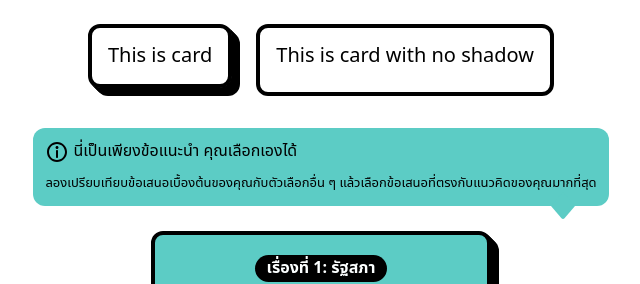
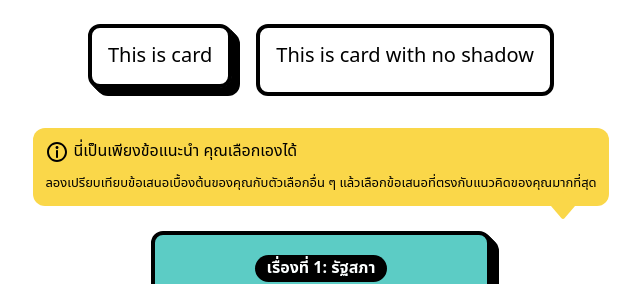
Before and after one commit to wevisdemo/conlab, a Next.js app: page /internal/catalog in a window 1280 px wide. Shown: the part 920-1204 px from the top of the page, without its empty margins (319-959 px from the left). Built offline with nearby package versions, Linux system fonts and the light colour scheme; no server answers.

Commit message:
Update result page style

```diff
--- a/components/result/hint.tsx
+++ b/components/result/hint.tsx
@@ -1,7 +1,7 @@
 const Hint = () => {
   return (
     <div className="z-10 -mb-5">
-      <div className={'flex flex-col rounded-xl bg-blue-300 text-black'}>
+      <div className={'flex flex-col rounded-xl bg-yellow-400 text-black'}>
         <div
           className={
             'flex flex-inline items-center text-center pl-[14px] pt-[14px]'
@@ -38,7 +38,7 @@ const Hint = () => {
       </div>
       <div className="mt-[-14px] grid justify-items-stretch">
         <svg
-          className=" justify-self-end mr-[34px]"
+          className=" justify-self-end mr-[34px] text-yellow-400"
           width="24"
           height="27"
           viewBox="0 0 24 27"
@@ -47,7 +47,7 @@ const Hint = () => {
         >
           <path
             d="M24 14L13.5185 26.2284C12.7203 27.1596 11.2797 27.1596 10.4815 26.2284L0 14L12 0L24 14Z"
-            fill="#5CCCC5"
+            className="fill-current"
           />
         </svg>
       </div>
--- a/components/result/suggested-options.tsx
+++ b/components/result/suggested-options.tsx
@@ -11,11 +11,11 @@ const SuggestedOptions: FunctionComponent<SuggestedOptionsType> = ({
 }) => (
   <Card className="text-body-2 space-y-4 bg-blue-50">
     <h3 className="font-black text-center">ผลการออกแบบเบื้องต้น</h3>
-    <ol className="list-decimal ml-4">
+    <ul className="list-disc ml-4">
       {options.map(({ title }, index) => (
         <li key={index}>{title}</li>
       ))}
-    </ol>
+    </ul>
   </Card>
 );
 
--- a/pages/topics/[topicNumber]/result.tsx
+++ b/pages/topics/[topicNumber]/result.tsx
@@ -168,7 +168,7 @@ const Result: FunctionComponent<TopicPageProps> = ({ topic }) => {
 
         <div className="pt-10 w-full">
           <Button
-            state="outline"
+            state={submitState === 'complete' ? 'solid' : 'outline'}
             className="w-full"
             onClick={() => setIsMenuOpen(true)}
           >
```
